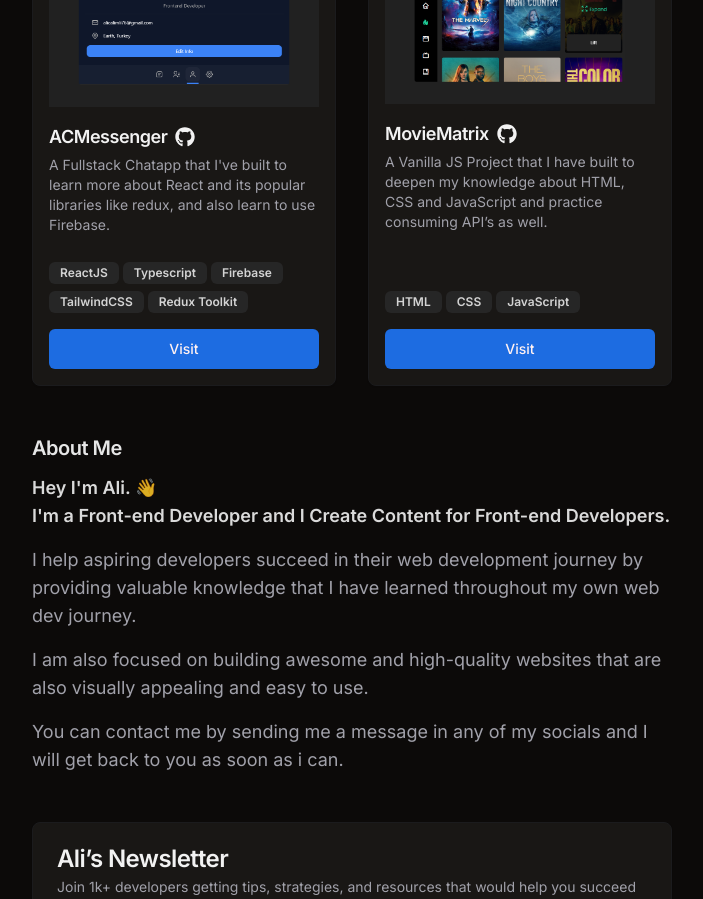
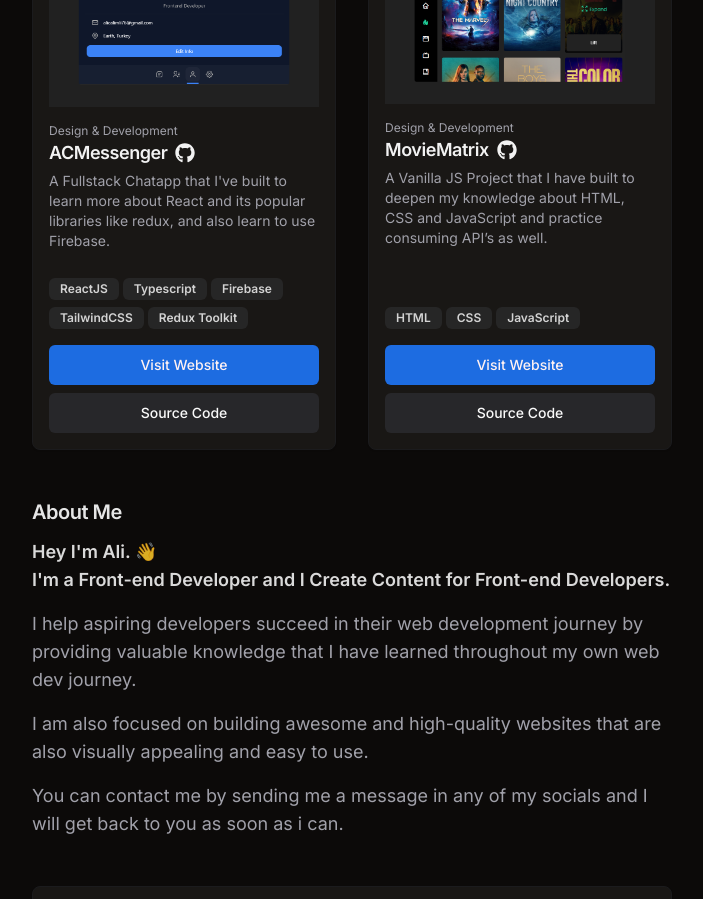
Before and after one commit to alicalimli/alicalimli-v2, a Next.js app: page / in a window 1280 px wide. Shown: the part 1500-2399 px from the top of the page, without its empty margins (288-991 px from the left). Built offline with nearby package versions, Linux system fonts and the light colour scheme.

Commit message:
feat: card adjustments

```diff
--- a/components/item-card/ItemCard.tsx
+++ b/components/item-card/ItemCard.tsx
@@ -21,6 +21,7 @@
   title: string;
   description: string;
   thumbnail: string;
+  role?: string;
   technologies?: string[];
   sourceCode?: string;
   link?: string;
@@ -33,7 +34,7 @@
 
 const ItemCard = ({ item }: ItemCardProps) => {
   return (
-    <Card className="flex flex-col h-full hover:bg-border hover:-translate-y-2 duration-300">
+    <Card className="flex flex-col h-full hover:bg-border duration-300">
       <CardHeader className="p-4">
         <Link
           className="flex justify-center bg-muted aspect-video rounded-md rounded-b-none hover:brightness-75 duration-300"
@@ -52,6 +53,10 @@
       </CardHeader>
 
       <CardContent className="px-4">
+        <Conditional condition={Boolean(item.role)}>
+          <p className="text-xs text-muted-foreground">Design & Development</p>
+        </Conditional>
+
         <h5 className="scroll-m-20 text-lg font-semibold tracking-tight flex items-center gap-2">
           {item.title}
 
@@ -103,6 +108,19 @@
             {item.cta}
           </Link>
         </Button>
+
+        <Conditional condition={Boolean(item.sourceCode)}>
+          <Button variant={"secondary"} className="w-full mt-2" asChild>
+            <Link
+              className={item.link ? "" : "pointer-events-none"}
+              rel="noopener noreferrer"
+              target="_blank"
+              href={item.link ?? ""}
+            >
+              Source Code
+            </Link>
+          </Button>
+        </Conditional>
       </CardFooter>
     </Card>
   );
--- a/data.ts
+++ b/data.ts
@@ -6,8 +6,9 @@
     thumbnail: "/projects/acmessenger.png",
     description:
       "A Fullstack Chatapp that I've built to learn more about React and its popular libraries like redux, and also learn to use Firebase.",
-    cta: "Visit",
-    link: "https://alicalimli.beehiiv.com/subscribe",
+    cta: "Visit Website",
+    role: "Design & Development",
+    link: "https://ac-messenger-p.web.app/",
     sourceCode: "https://github.com/alicalimli/ac-messenger",
     technologies: [
       "ReactJS",
@@ -23,8 +24,9 @@
     sourceCode: "https://github.com/alicalimli/movie-matrix-app/",
     description:
       "A Vanilla JS Project that I have built to deepen my knowledge about HTML, CSS and JavaScript and practice consuming API’s as well.",
-    cta: "Visit",
-    link: "https://www.webdevvisuals.com/",
+    cta: "Visit Website",
+    role: "Design & Development",
+    link: "https://moviematrix.netlify.app/",
     technologies: ["HTML", "CSS", "JavaScript"],
   },
 ];
```
